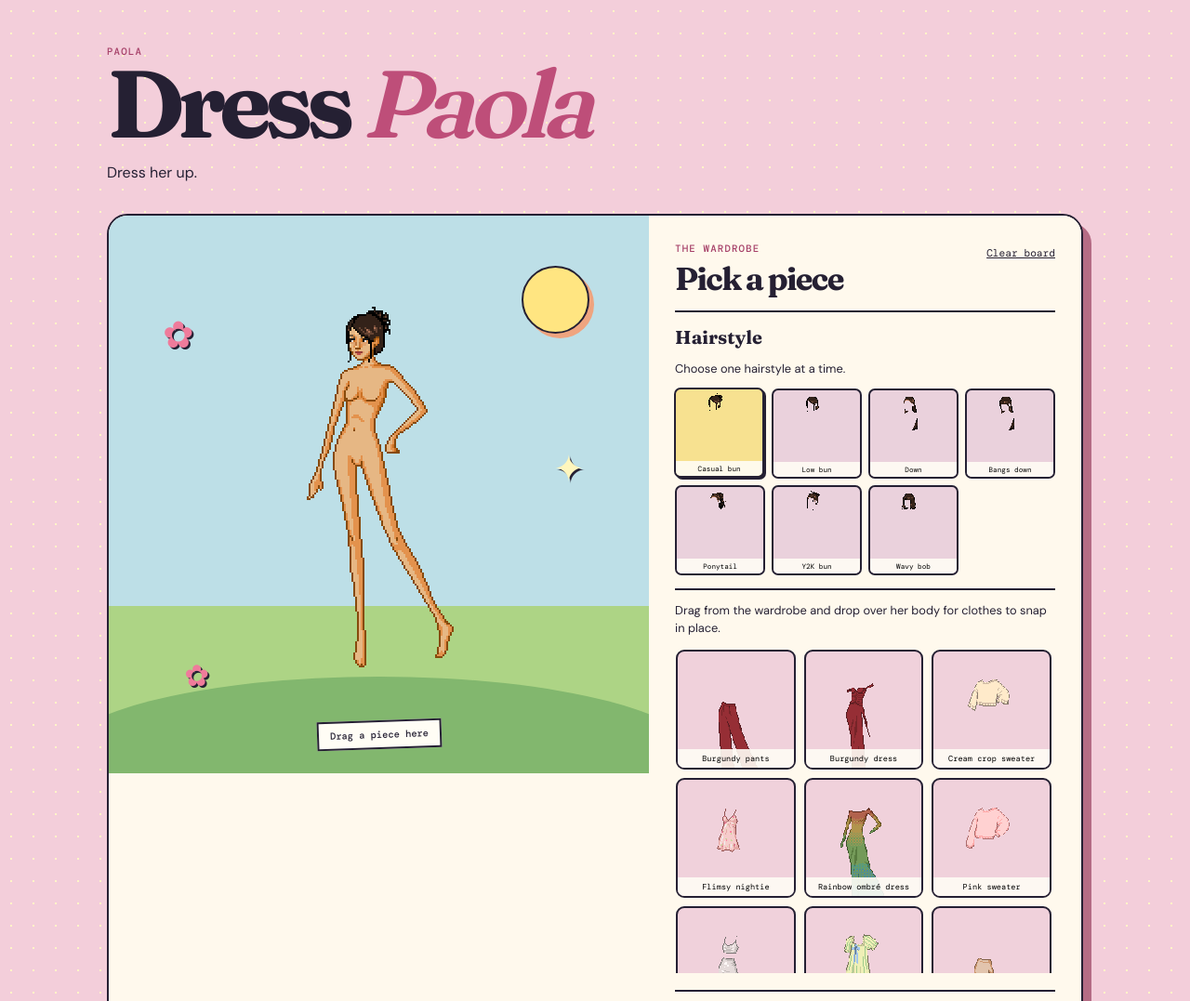
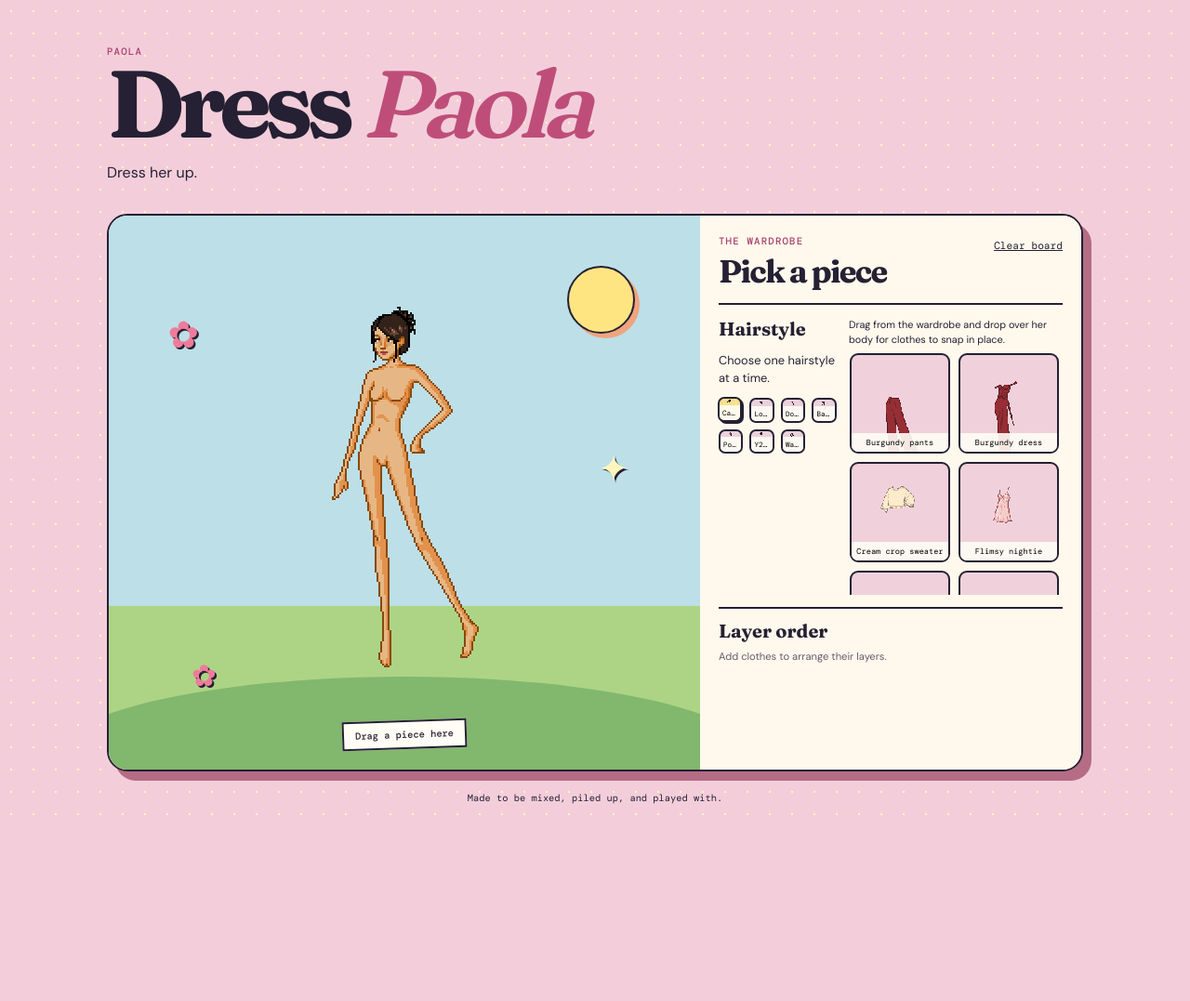
Before and after one commit to peachymatcha/paola, a plain HTML site: page index.html in a window 1280 px wide. Shown: the top 1077 px of the page at 93% size. After the commit the page ends 887 px from the top, so only its background shows below. Drawn offline with nearby package versions, Linux system fonts and the light colour scheme.

Commit message:
Add files via upload

```diff
--- a/index.html
+++ b/index.html
@@ -2,7 +2,7 @@
 <html lang="en">
 <head>
   <meta charset="utf-8"><meta name="viewport" content="width=device-width,initial-scale=1">
-  <title>Signorina Paola</title><link rel="stylesheet" href="style.css"><link rel="stylesheet" href="extra.css"><link rel="stylesheet" href="layer-actions.css"><link rel="stylesheet" href="mobile.css">
+  <title>Signorina Paola</title><link rel="stylesheet" href="style.css"><link rel="stylesheet" href="extra.css"><link rel="stylesheet" href="layer-actions.css"><link rel="stylesheet" href="mobile.css"><link rel="stylesheet" href="layout.css">
 </head>
 <body>
   <main>
--- /dev/null
+++ b/layout.css
@@ -0,0 +1,10 @@
+@media (min-width:751px){
+  .game{grid-template-columns:minmax(400px,1fr) 410px;height:600px;align-items:stretch}
+  .play-area{height:600px!important;min-height:600px!important;align-self:stretch!important}
+  .closet{height:600px;overflow:hidden;display:grid;grid-template-columns:.8fr 1.45fr;grid-template-areas:"top top" "hair help" "hair rack" "layers layers";column-gap:13px;align-content:start;padding:20px}
+  .closet-top{grid-area:top}
+  .hair-panel{grid-area:hair;border-bottom:0;padding:13px 0 0}
+  .closet>.how{grid-area:help;margin:13px 0 5px;font-size:.68rem}
+  .rack{grid-area:rack;grid-template-columns:repeat(2,1fr);max-height:262px;margin:0;align-self:start}
+  .layer-panel{grid-area:layers;max-height:154px;overflow-y:auto;margin-top:13px;padding-top:11px}
+}
```
